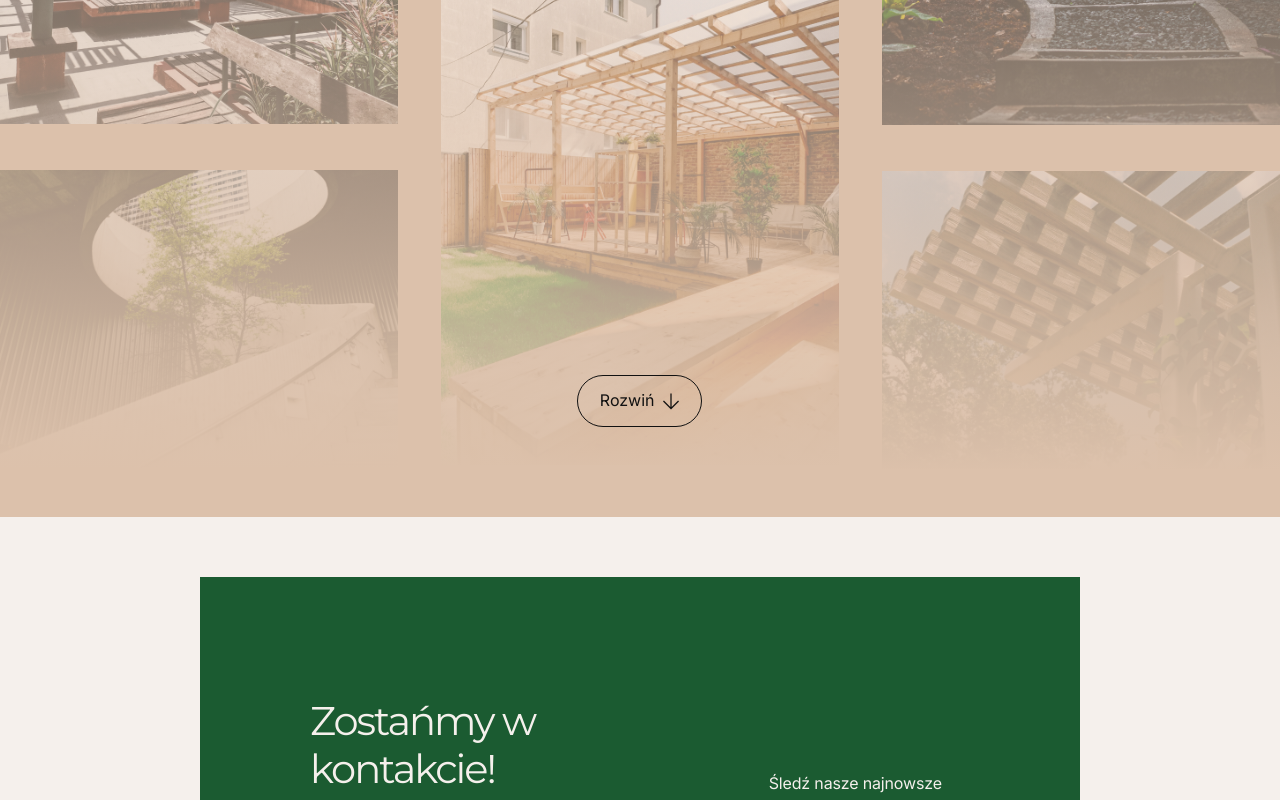
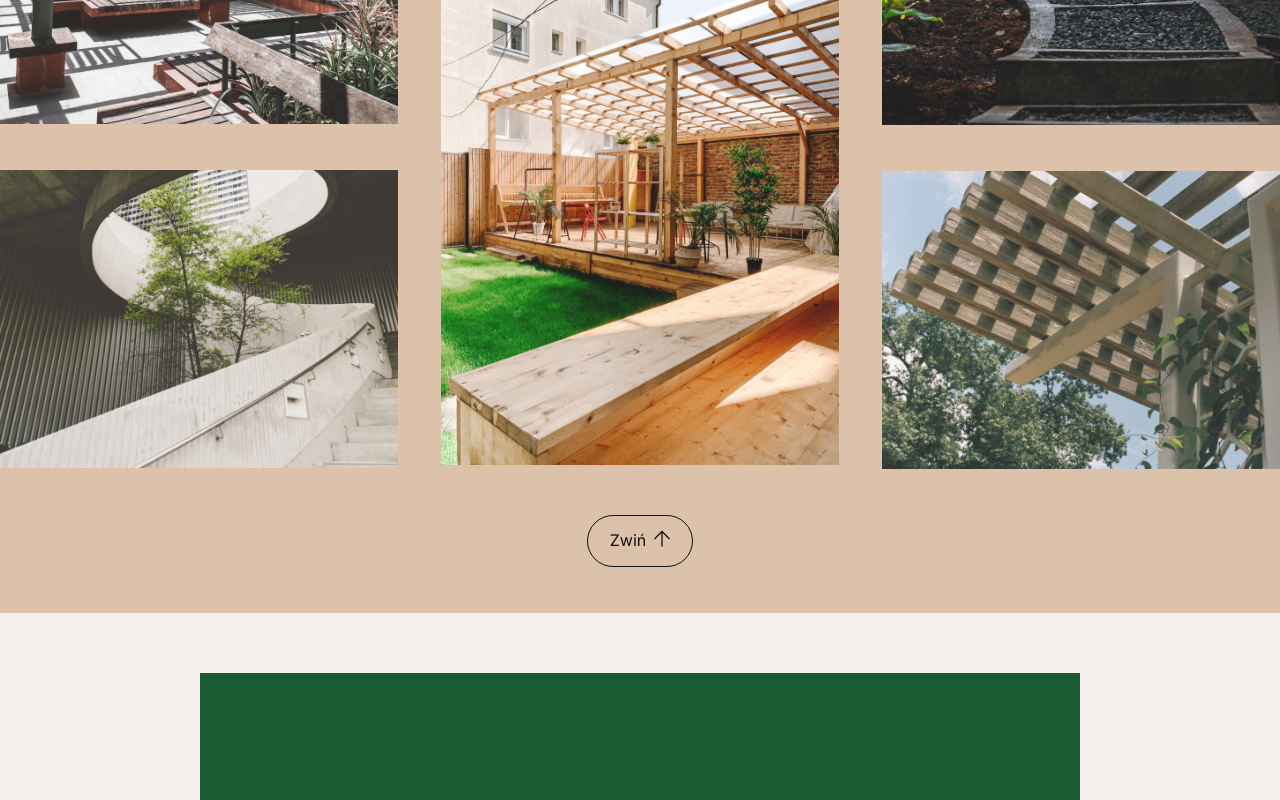
Before and after one commit to natalia-klonowska/adRespect-task, a website: page index.html in a window 1280 px wide. Both pictures are taken after a click on the button "Rozwiń". Shown: the part 3698-4498 px from the top of the page. Drawn offline with Linux system fonts and the light colour scheme.

Commit message:
add gallery load more button

```diff
--- a/package.json
+++ b/package.json
@@ -6,7 +6,9 @@
   "dependencies": {
     "masonry-layout": "^4.2.2"
   },
-  "devDependencies": {},
+  "devDependencies": {
+    "gh-pages": "^6.0.0"
+  },
   "scripts": {
     "test": "echo \"Error: no test specified\" && exit 1"
   },
--- a/script.js
+++ b/script.js
@@ -36,3 +36,20 @@ searchIcon.onclick = () => {
 closeIcon.onclick = () => {
     search.classList.remove("active");
 };
+
+
+const gradient = document.querySelector(".gradient");
+const loadMore = document.querySelector(".projects__button");
+
+loadMore.onclick = () => {
+
+    if (loadMore.classList.contains("loaded")) {
+        gradient.classList.remove("loaded");
+        loadMore.classList.remove("loaded");
+        loadMore.innerHTML = "Rozwiń";
+    } else {
+        gradient.classList.add("loaded");
+        loadMore.classList.add("loaded");
+        loadMore.innerHTML = "Zwiń";
+    }
+};
--- a/styles/projects.css
+++ b/styles/projects.css
@@ -10,6 +10,7 @@
     position: absolute;
     bottom: 44px;
     background: linear-gradient(360deg, #DCC1AB 0%, rgba(214, 183, 158, 0.00) 100%);
+    transition: all 0.5s ease-in-out;
 }
 
 .projects__texts {
@@ -79,12 +80,27 @@
     font-weight: 400;
     line-height: 150%; /* 24px */
     z-index: 1;
+    /* transition: all 0.3s ease-in-out; */
 }
 
 .projects__button:hover {
     border: 1px solid var(--black, #1B5B31);
     color: var(--black, #1B5B31);
     box-shadow: 0px 4px 4px 0px rgba(0, 0, 0, 0.5);
+}
+
+.gradient.loaded {
+    height: 0;
+}
+
+.projects__button.loaded {
+    position: static;
+    margin: auto;
+    margin-bottom: 44px;
+}
+
+.projects__button.loaded::after {
+    transform: rotate(180deg);
 }
 
 .projects__button::after {
@@ -98,6 +114,5 @@
     content: url("../images/icons/arrow-down.svg");
     width: 16px;
     height: 16px;
-    transform: rotate(180deg);
 
 }
```
Also changed, not shown: 1 other file.
